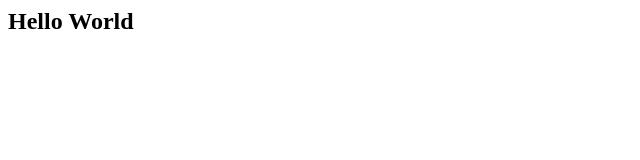
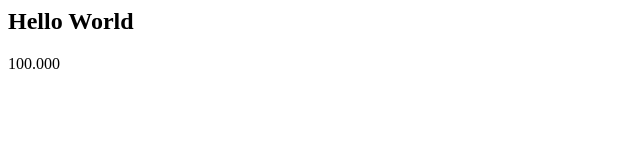
Before and after one commit to ParkSeoHai/github-test, a plain HTML site: page index.html in a window 1280 px wide. Shown: the full height of the page, 0-640 px from the left. Drawn offline with Linux system fonts and the light colour scheme.

Commit message:
Update index.html

```diff
--- a/index.html
+++ b/index.html
@@ -1 +1,4 @@
 <h2>Hello World</h2>
+<div>
+    <span>100.000</span>
+</div>
```
